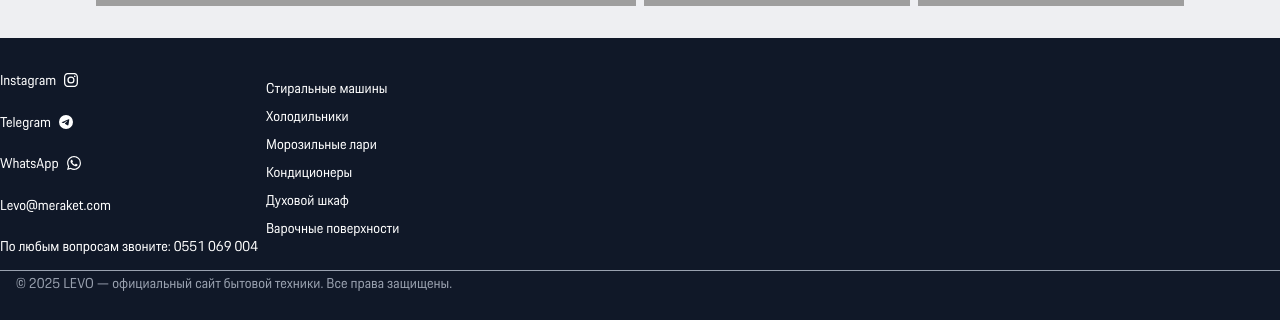
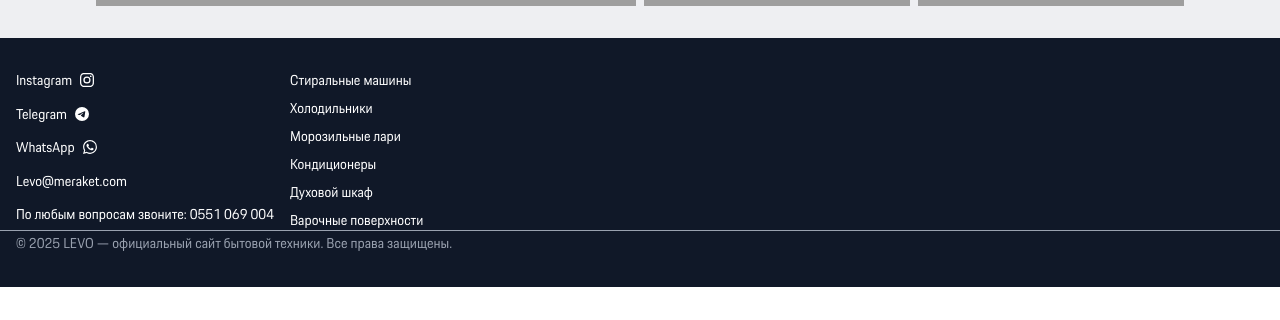
Before and after one commit to akkunov/levo-market, a Next.js app: page / in a window 1280 px wide. Shown: the part 1374-1694 px from the top of the page. After the commit the page ends 1661 px from the top, so only its background shows below. Built offline with nearby package versions, Linux system fonts and the light colour scheme; grey boxes are pictures that could not be loaded.

Commit message:
asan usonov

```diff
--- a/app/components/footer/footer.tsx
+++ b/app/components/footer/footer.tsx
@@ -9,41 +9,59 @@ export const Footer: FC = () => {
     return (
         <footer className={`flex flex-col bg-[#101828] py-8`}>
             <Container>
-                <div className={`flex flex-row`}>
-                    <ul className={`text-sm text-white  grid grid-cols-1 max-w-1/2 p-2 gap-2 pb-8`}>
+                <div className={`flex flex-row px-4 gap-4`}>
+                    <ul className="text-sm text-white grid grid-cols-1 max-w-1/2 p-2 gap-2 pb-8">
                         <li>
-                            <Link href={`#`}
-                                  className={`inline-flex items-center gap-2 hover:underline hover:text-gray-300`}>Instagram <BsInstagram/></Link>
+                            <Link
+                                href="#"
+                                className="inline-flex items-center gap-2 hover:underline hover:text-gray-300"
+                            >
+                                Instagram <BsInstagram />
+                            </Link>
                         </li>
                         <li>
-                            <Link href={`#`}
-                                  className={`inline-flex items-center gap-2 hover:underline hover:text-gray-300`}>Telegram <SiTelegram/></Link>
+                            <Link
+                                href="#"
+                                className="inline-flex items-center gap-2 hover:underline hover:text-gray-300"
+                            >
+                                Telegram <SiTelegram />
+                            </Link>
                         </li>
                         <li>
-                            <Link href={`#`}
-                                  className={`inline-flex items-center gap-2 hover:underline hover:text-gray-300`}>WhatsApp <SiWhatsapp/>
+                            <Link
+                                href="#"
+                                className="inline-flex items-center gap-2 hover:underline hover:text-gray-300"
+                            >
+                                WhatsApp <SiWhatsapp />
                             </Link>
                         </li>
-                        <ul>
-                            <Link href={`mailto:akunov313131@gmail.com`}
-                                  className={`inline-flex items-center gap-2 hover:underline hover:text-gray-300`}>Levo@meraket.com </Link>
-                        </ul>
                         <li>
-                            <Link href={`tel:+996551069004`}
-                                  className={`inline-flex items-center gap-2 hover:underline hover:text-gray-300`}>По
-                                любым вопросам звоните: 0551 069 004 </Link>
+                            <Link
+                                href="mailto:akunov313131@gmail.com"
+                                className="inline-flex items-center gap-2 hover:underline hover:text-gray-300"
+                            >
+                                Levo@meraket.com
+                            </Link>
+                        </li>
+                        <li>
+                            <Link
+                                href="tel:+996551069004"
+                                className="inline-flex items-center gap-2 hover:underline hover:text-gray-300 whitespace-pre-wrap"
+                            >
+                                По любым вопросам звоните:
+                                0551 069 004
+                            </Link>
                         </li>
                     </ul>
-
-                    <li className={`text-sm text-white grid grid-cols-auto max-w-1/2 p-2 gap-2 pb-8`}>
+                    <ul className={`text-sm text-white grid grid-cols-auto max-w-1/2 p-2 gap-2 pb-8`}>
                         {mockCategories.map((items) => {
                             return (
-                                <ul key={items.id}>
+                                <li key={items.id}>
                                     <Link href="#" className={`hover:underline hover:text-gray-300`}>{items.name}</Link>
-                                </ul>
+                                </li>
                             )
                         })}
-                    </li>
+                    </ul>
                 </div>
             </Container>
             <div className={`h-[1px] bg-gray-400 w-full`}>
```
